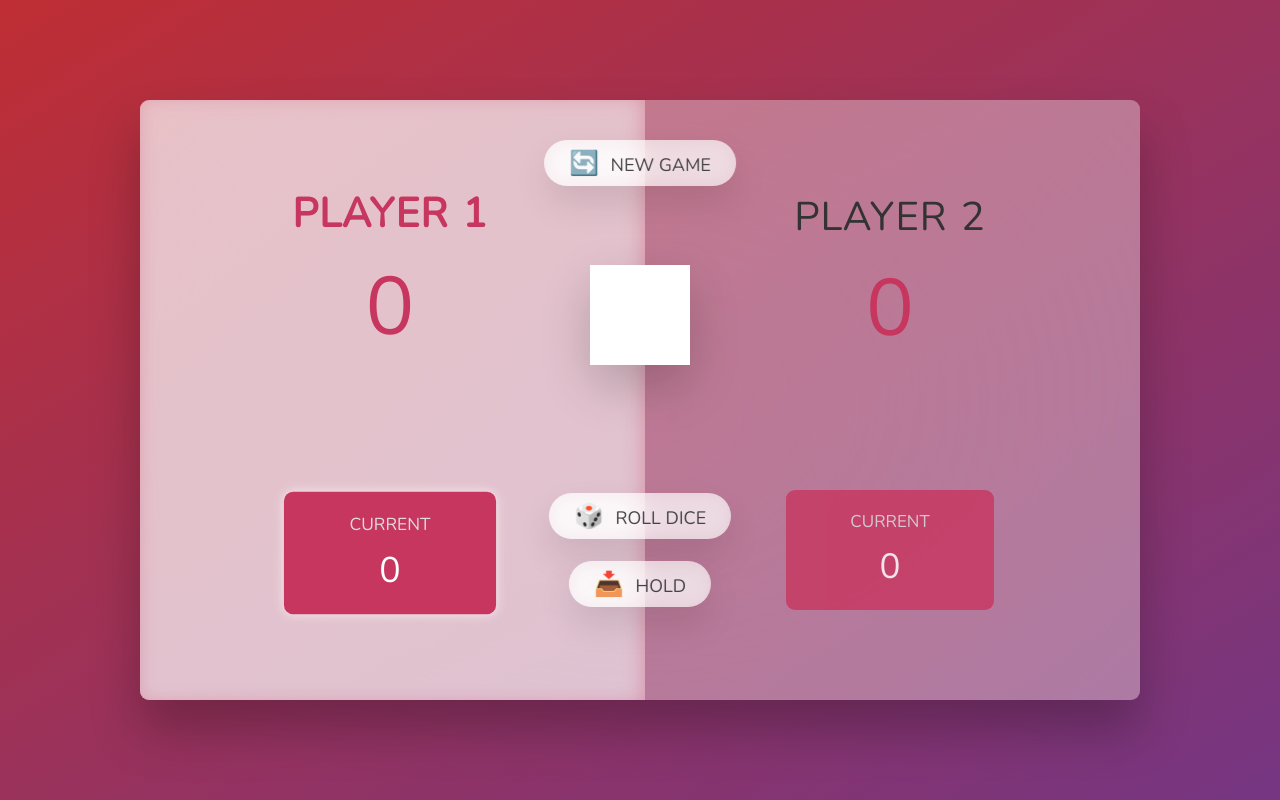
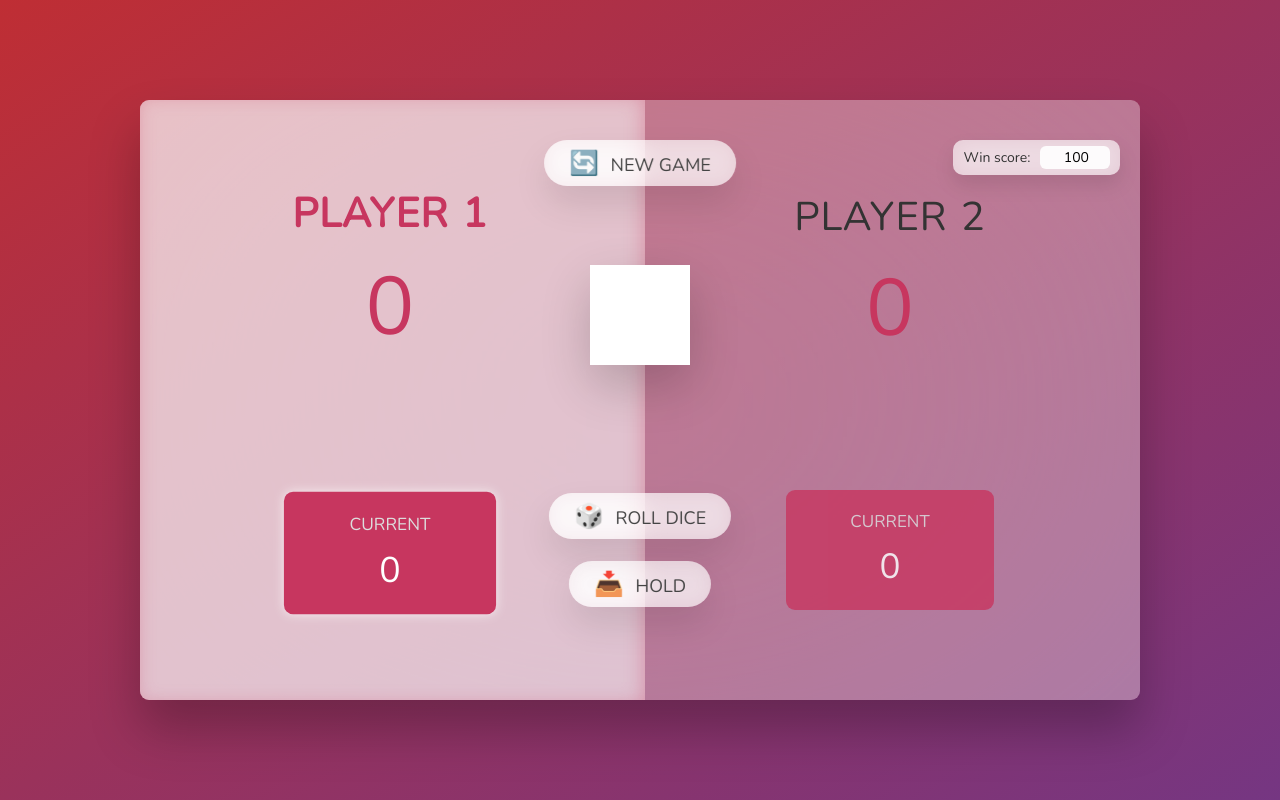
Before and after one commit to kNicholas-8761/pig-game, a plain HTML site: page index.html in a window 1280 px wide. Drawn offline with nearby package versions, Linux system fonts and the light colour scheme.

Commit message:
add configurable win score input (applied on New Game)

```diff
--- a/index.html
+++ b/index.html
@@ -25,6 +25,10 @@
           <p class="current-score" id="current--1">0</p>
         </div>
       </section>
+      <label class="win-target">
+        Win score:
+        <input id="winScore" type="number" value="100" min="10" step="10" />
+      </label>
 
       <img src="dice-5.png" alt="Playing dice" class="dice" />
       <button class="btn btn--new">🔄 New game</button>
--- a/script.js
+++ b/script.js
@@ -17,9 +17,14 @@ function setButtonsEnabled(on) {
 }
 
 let playing, currentScore, activePlayer, scores;
+let winScore = 100;
 
 const init = function () {
   scores = [0, 0];
+
+  const input = document.getElementById('winScore');
+  const v = parseInt(input?.value, 10);
+  winScore = Number.isFinite(v) && v > 0 ? v : 100;
 
   currentScore = 0;
   activePlayer = 0;
@@ -82,7 +87,7 @@ btnHold.addEventListener('click', function () {
       scores[activePlayer];
 
     //2. Check if player score is >= 100
-    if (scores[activePlayer] >= 10) {
+    if (scores[activePlayer] >= winScore) {
       playing = false;
       diceEl.classList.add('hidden');
       document
--- a/style.css
+++ b/style.css
@@ -203,6 +203,28 @@ main {
       0 0 3rem rgba(246, 196, 83, 0.8);
   }
 }
+.win-target {
+  position: absolute;
+  top: 4rem;
+  right: 2rem;
+  font-size: 1.4rem;
+  color: #333;
+  background: rgba(255, 255, 255, 0.6);
+  backdrop-filter: blur(10px);
+  padding: 0.6rem 1rem;
+  border-radius: 1rem;
+  box-shadow: 0 1rem 2rem rgba(0, 0, 0, 0.1);
+}
+.win-target input {
+  width: 7rem;
+  margin-left: 0.6rem;
+  padding: 0.2rem 0.6rem;
+  border: none;
+  border-radius: 0.6rem;
+  text-align: right;
+  font: inherit;
+  background: rgba(255, 255, 255, 0.9);
+}
 
 .hidden {
   display: none;
```
